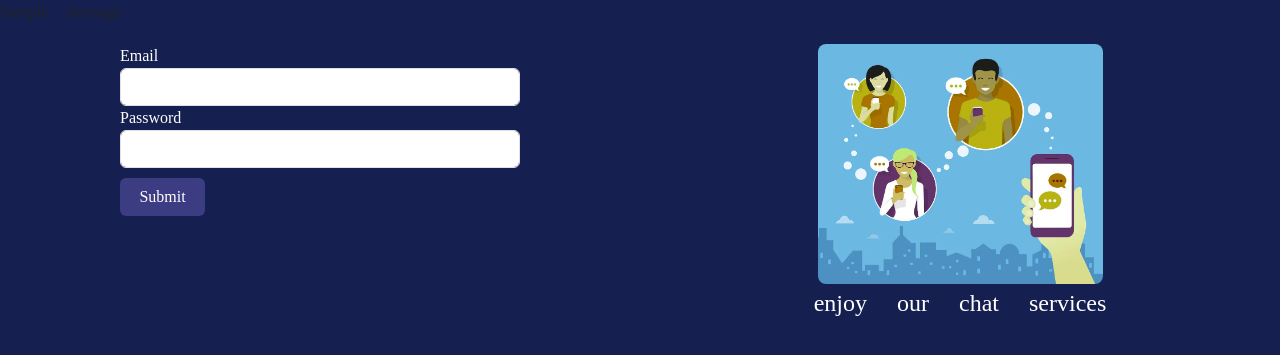
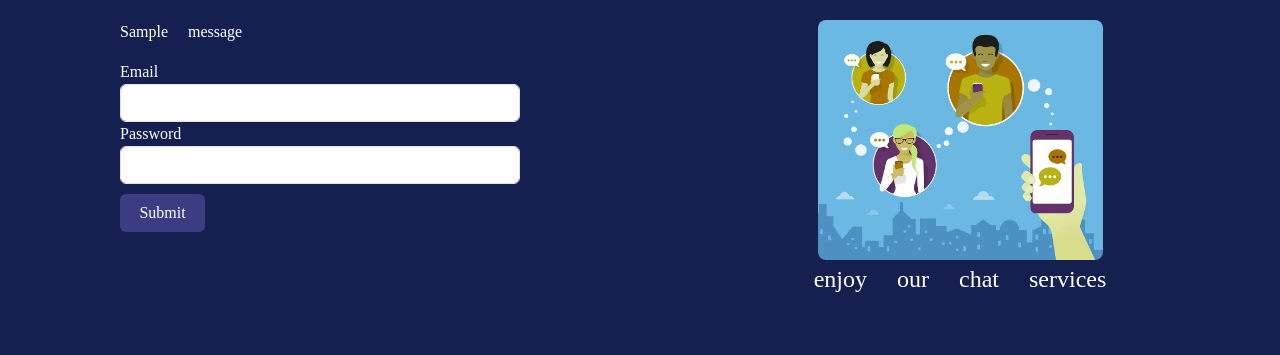
Before and after one commit to AhmedElSaeedTalat/django-chat-room, a Django app: page /login/ in a window 1280 px wide. Shown: the part 24-379 px from the top of the page. Run offline with Django 4.2, Linux system fonts and the light colour scheme; tables that the repository leaves empty hold one stand-in row (values such as "Sample post"); one stand-in notice (Sample message) is shown.

Commit message:
edit error messages

```diff
--- a/app/static/css/main.css
+++ b/app/static/css/main.css
@@ -119,6 +119,12 @@ header h3 {
     justify-content: space-around;
     flex-wrap: wrap;
 }
+.registration .message {
+    color: white;
+}
+.errorlist li {
+    color: white;
+}
 .registration form, .registration .img {
     width: 400px;
 }
--- a/app/templates/login.html
+++ b/app/templates/login.html
@@ -1,15 +1,15 @@
 {% extends 'base.html' %}
 {% load static %}
 {% block content %}
-{% if messages %}
-    {% for message in messages %}
-        {{ message }}
-    {% endfor %}
-{% endif %}
 <section class="registration">
     <div>
         <form class="form-group" method="post">
             {% csrf_token %}
+            {% if messages %}
+                {% for message in messages %}
+                <p class="message">{{ message }}</p>
+                {% endfor %}
+            {% endif %}
             <label for="email">Email</label>
             <input type="email" name="email" required class="form-control">
             <label for="password">Password</label>
```
